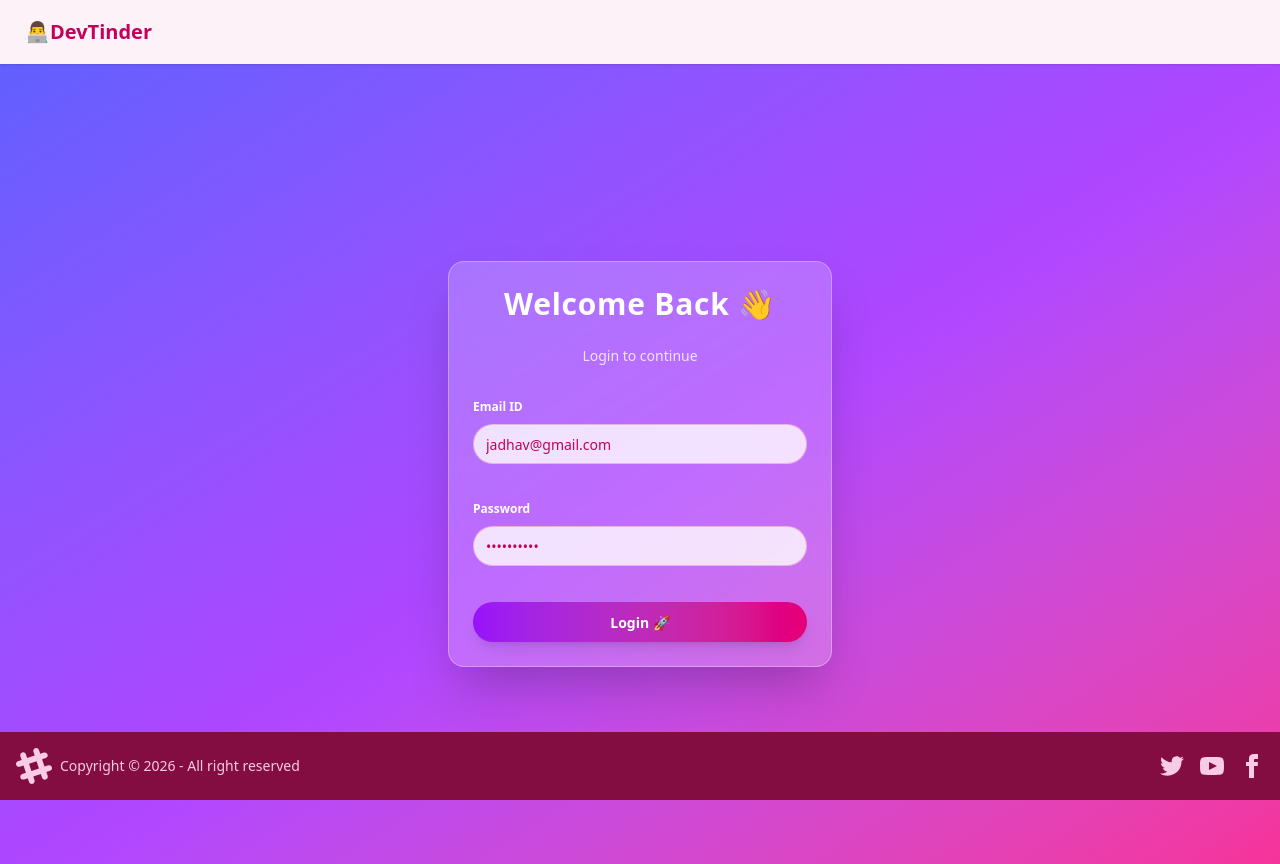
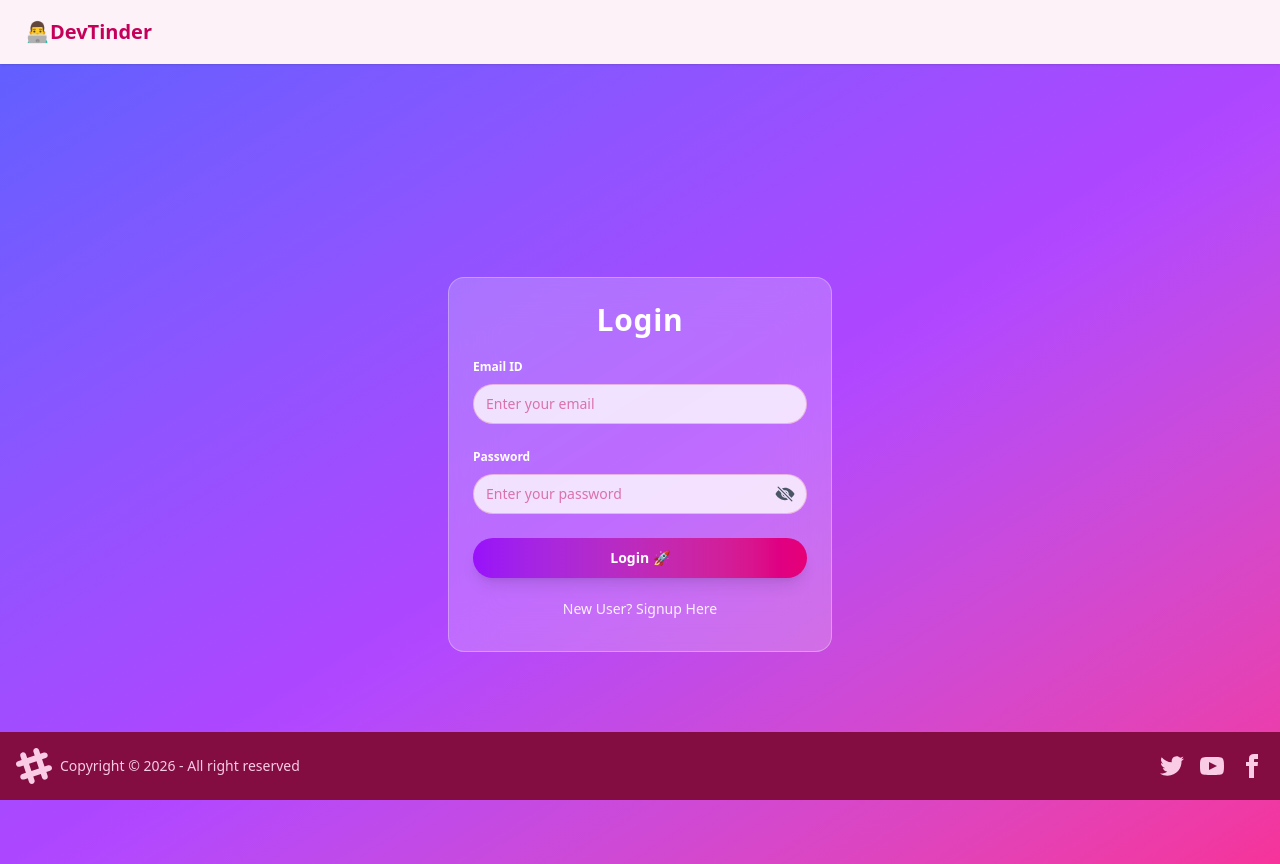
Before and after one commit to pranavgawande10/devTinder-web, a React (Vite) app: page /login in a window 1280 px wide. Built offline with nearby package versions, Linux system fonts and the light colour scheme; no server answers.

Commit message:
Signup form + bug fixes

```diff
--- a/package.json
+++ b/package.json
@@ -17,6 +17,7 @@
     "framer-motion": "^12.28.1",
     "react": "^19.2.0",
     "react-dom": "^19.2.0",
+    "react-icons": "^5.5.0",
     "react-redux": "^9.2.0",
     "react-router-dom": "^7.12.0",
     "tailwindcss": "^4.1.18"
--- a/src/components/EditProfile.jsx
+++ b/src/components/EditProfile.jsx
@@ -9,10 +9,10 @@ import axios from "axios";
 export const EditProfile = ({user}) => {
     const [firstName, setFirstName] = useState(user.firstName);
     const [lastName, setLastName] = useState(user.lastName);
-    const [age , setAge] = useState(user.age);
-    const [gender, setGender] = useState(user.gender);
-    const [about, setAbout] = useState(user.about);
-    const [photoUrl , setPhotoUrl]= useState(user.photoUrl)
+    const [age , setAge] = useState(user.age || "");
+    const [gender, setGender] = useState(user.gender || "");
+    const [about, setAbout] = useState(user.about || "");
+    const [photoUrl , setPhotoUrl]= useState(user.photoUrl  || "")
     const [error, setError] = useState("");
     const [showToast , setShowToast] = useState(false);
     const dispatch = useDispatch();
--- a/src/components/Feed.jsx
+++ b/src/components/Feed.jsx
@@ -17,6 +17,7 @@ const Feed = () => {
 
     try{
     const res = await axios.get(BASE_URL + "/feed", {withCredentials: true},);
+    console.log(res.data);
 
     dispatch (addFeed(res.data));
     }
@@ -32,6 +33,10 @@ const Feed = () => {
     getFeed();
   }, []);
 
+  if(!feed) return;
+
+  if(feed.length <= 0) return <h1 className='flex justify-center text-bold text-2xl my-30'> No new Users Found!!</h1>
+
 
   return (
     feed && (
@@ -42,4 +47,4 @@ const Feed = () => {
   )
 };
 
-export default Feed
+export default Feed;
--- a/src/components/Login.jsx
+++ b/src/components/Login.jsx
@@ -4,48 +4,94 @@ import { useDispatch } from "react-redux";
 import { addUser } from "../utils/userSlice";
 import { useNavigate } from "react-router-dom";
 import { BASE_URL } from "../utils/constants";
+import { IoEye, IoEyeOff } from "react-icons/io5";
 
 const Login = () => {
-  const [emailId, setEmailId] = useState("jadhav@gmail.com");
-  const [password, setPassword] = useState("Aryan@1234");
+  const [emailId, setEmailId] = useState("");
+  const [password, setPassword] = useState("");
   const [error, setError] = useState("");
-     const navigate  = useNavigate();
+  const [firstName, setFirstName] = useState("");
+  const [lastName, setLastName] = useState("");
+  const [isLoginForm, setIsLoginForm] = useState(true);
+  const [showPassword, setShowPassword] = useState(false);
+
   const dispatch = useDispatch();
+  const navigate = useNavigate();
+
+  const togglePassword = () => {
+    setShowPassword((prev) => !prev);
+  };
 
   const handleLogin = async () => {
-
-
     try {
       const res = await axios.post(
-        BASE_URL+ "/login",
-        {
-          emailId,
-          password,
-        },
+        BASE_URL + "/login",
+        { emailId, password },
         { withCredentials: true }
       );
 
-      // ✅ Store user data in Redux
       dispatch(addUser(res.data));
-      return navigate("/");
+      navigate("/");
+    } catch (err) {
+      setError(err?.response?.data || "Something went wrong");
+    }
+  };
 
+  const handleSignup = async () => {
+    try {
+      const res = await axios.post(
+        BASE_URL + "/signup",
+        { firstName, lastName, emailId, password },
+        { withCredentials: true }
+      );
+
+      dispatch(addUser(res.data.data));
+      navigate("/profile");
     } catch (err) {
-      setError(err?.response?.data || " something went wrong");
-
+      setError(err?.response?.data || "Something went wrong");
     }
   };
 
   return (
     <div className="min-h-screen flex items-center justify-center bg-gradient-to-br from-indigo-500 via-purple-500 to-pink-500">
-    <div className="card w-96 backdrop-blur-xl bg-white/20 shadow-2xl border border-white/30 animate-fade-in">
-      <div className="card-body space-y-4">
+      <div className="card w-96 backdrop-blur-xl bg-white/20 shadow-3xl border border-white/30 animate-fade-in">
+        <div className="card-body space-y-1">
 
           <h2 className="text-3xl font-bold text-center text-white tracking-wide">
-          Welcome Back 👋
+            {isLoginForm ? "Login" : "Sign Up"}
           </h2>
-        <p className="text-center text-white/80 text-sm">
-          Login to continue
-        </p>
+
+          {/* First Name */}
+          {!isLoginForm && (
+            <fieldset className="fieldset">
+              <legend className="fieldset-legend text-white">
+                First Name
+              </legend>
+              <input
+                type="text"
+                value={firstName}
+                className="input w-full bg-white/80 focus:bg-white transition-all duration-300 focus:ring-2 focus:ring-purple-500"
+                placeholder="Enter your first name"
+                onChange={(e) => setFirstName(e.target.value)}
+              />
+            </fieldset>
+          )}
+
+          {/* Last Name */}
+          {!isLoginForm && (
+            <fieldset className="fieldset">
+              <legend className="fieldset-legend text-white">
+                Last Name
+              </legend>
+              <input
+                type="text"
+                value={lastName}
+                className="input w-full bg-white/80 focus:bg-white transition-all duration-300 focus:ring-2 focus:ring-pink-500"
+                placeholder="Enter your last name"
+                onChange={(e) => setLastName(e.target.value)}
+              />
+            </fieldset>
+          )}
 
           {/* Email */}
           <fieldset className="fieldset">
@@ -66,13 +112,26 @@ const Login = () => {
             <legend className="fieldset-legend text-white">
               Password
             </legend>
+
+            <div className="relative">
               <input
-            type="password"
+                type={showPassword ? "text" : "password"}
                 value={password}
-            className="input w-full bg-white/80 focus:bg-white transition-all duration-300 focus:ring-2 focus:ring-pink-500"
+                className="input w-full bg-white/80 focus:bg-white transition-all duration-300
+                           focus:ring-2 focus:ring-pink-500 pr-10"
                 placeholder="Enter your password"
                 onChange={(e) => setPassword(e.target.value)}
               />
+
+              <button
+                type="button"
+                onClick={togglePassword}
+                className="absolute right-3 top-1/2 -translate-y-1/2
+                           text-gray-600 hover:text-pink-600 transition-colors"
+              >
+                {showPassword ? <IoEye size={20} /> : <IoEyeOff size={20} />}
+              </button>
+            </div>
           </fieldset>
 
           {/* Error */}
@@ -82,21 +141,31 @@ const Login = () => {
             </p>
           )}
 
-        {/* Button */}
+          {/* Submit Button */}
           <div className="card-actions justify-center pt-2">
             <button
-            className="btn btn-primary w-full bg-gradient-to-r from-purple-600 to-pink-600 border-none text-white hover:scale-105 transition-transform duration-300 shadow-lg"
-            onClick={handleLogin}
+              className="btn btn-primary w-full bg-gradient-to-r from-purple-600 to-pink-600
+                         border-none text-white hover:scale-105 transition-transform duration-300 shadow-lg"
+              onClick={isLoginForm ? handleLogin : handleSignup}
             >
-            Login 🚀
+              {isLoginForm ? "Login 🚀" : "Sign Up 🚀"}
             </button>
           </div>
+
+          {/* Toggle */}
+          <p
+            className="m-auto cursor-pointer py-2 text-white/90 hover:underline"
+            onClick={() => setIsLoginForm((prev) => !prev)}
+          >
+            {isLoginForm
+              ? "New User? Signup Here"
+              : "Existing User? Login Here"}
+          </p>
 
         </div>
       </div>
     </div>
   );
-
 };
 
 export default Login;
--- a/src/components/UserCard.jsx
+++ b/src/components/UserCard.jsx
@@ -1,23 +1,41 @@
-import React from 'react'
+import axios from 'axios';
+import {BASE_URL} from "../utils/constants";
+import { useDispatch } from 'react-redux';
+import { removeUserFromFeed } from "../utils/feedSlice";
 
 const UserCard = ({user}) => {
     if (!user) return null;
 
-    const {firstName, lastName,photoUrl, age,gender,about} = user;
+    const {_id , firstName, lastName,photoUrl, age,gender,about} = user;
+    console.log(photoUrl);
+    console.log(user);
+    const dispatch = useDispatch();
+    const handleSendRequest = async (status,userId) =>{
+      try
+      {
+        const res  = await axios.post(
+          BASE_URL + "/request/send/" + status + "/"+ userId, {}, {withCredentials:true,}
+        );
+        dispatch(removeUserFromFeed(userId))
+      }
+      catch(err)
+      {
+
+      }
+    }
+
   return (
     <div className="card bg-base-300 w-96 shadow-sm">
-  <figure>
-    <img
-      src={user.photoUrl}
-      alt="photo" />
-  </figure>
+      <figure>
+        <img src={photoUrl} alt="photo" />
+      </figure>
   <div className="card-body">
     <h2 className="card-title">{firstName + " " + lastName}</h2>
     {age && gender && <p>{age + " " + gender}</p>}
     <p>{about}</p>
     <div className="card-actions justify-center  my-4">
-        <button className="btn btn-secondary ">Ignore</button>
-      <button className="btn btn-primary ">Intrested</button>
+        <button className="btn btn-secondary " onClick={()=> handleSendRequest("ignored" , _id )}>Ignore</button>
+      <button className="btn btn-primary " onClick={()=> handleSendRequest("intrested" , _id )}>Intrested</button>
     </div>
   </div>
 </div>
--- a/src/utils/feedSlice.js
+++ b/src/utils/feedSlice.js
@@ -6,9 +6,12 @@ const feedSlice = createSlice({
     initialState: null,
     reducers: {
         addFeed: (state,action) =>  action.payload,
-        removeFeed: (state,action) => null,
+        removeUserFromFeed: (state,action) => {
+            const newFeed = state.filter(user => user._id !== action.payload);
+            return newFeed;
+        }
     },
 });
 
-export const { addFeed } = feedSlice.actions;
+export const { addFeed , removeUserFromFeed} = feedSlice.actions;
 export default feedSlice.reducer;
```
Also changed, not shown: 2 other files (tests, documents, lock files or other folders). Lines whose indentation alone changed are shown as unchanged.
